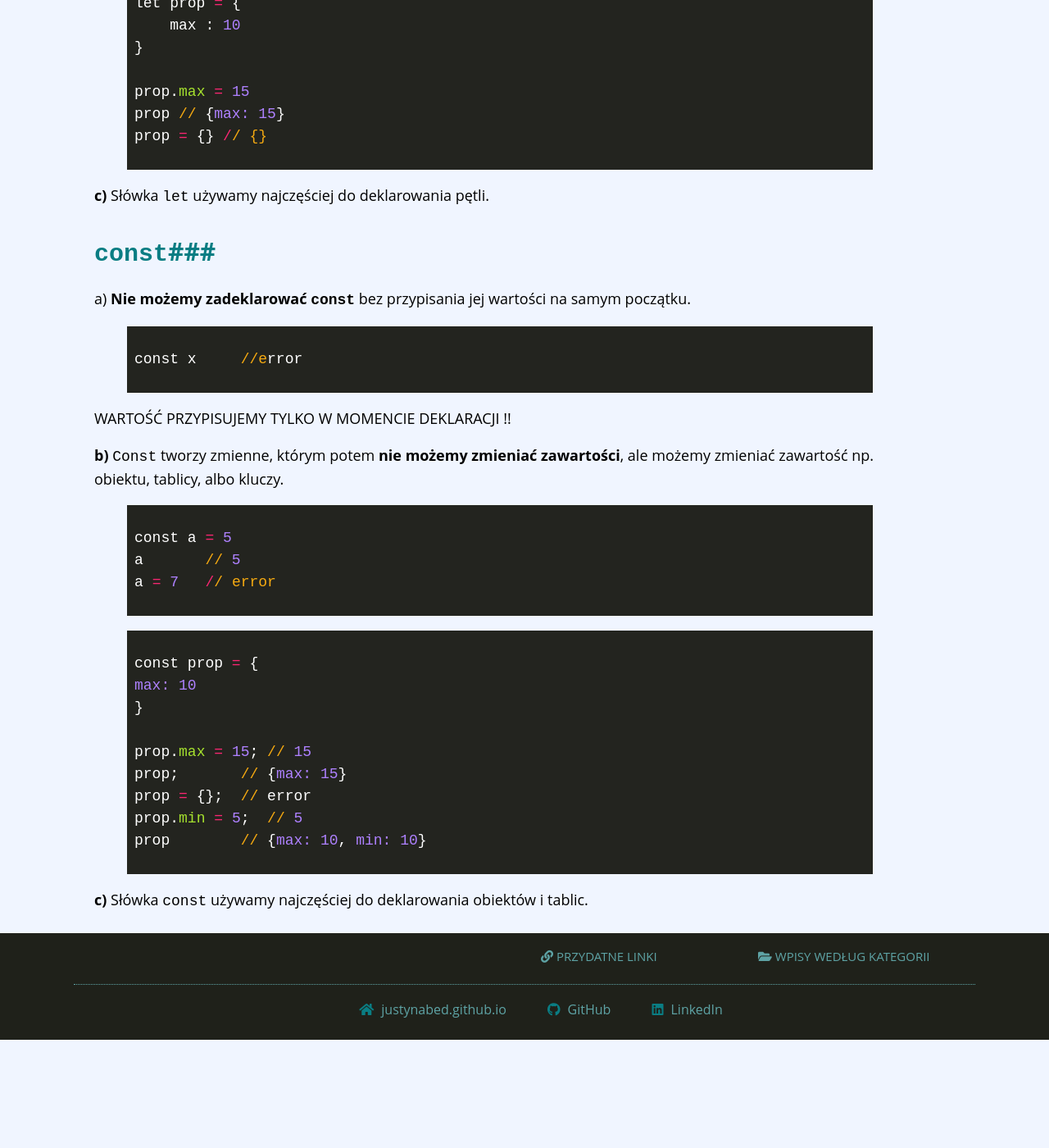
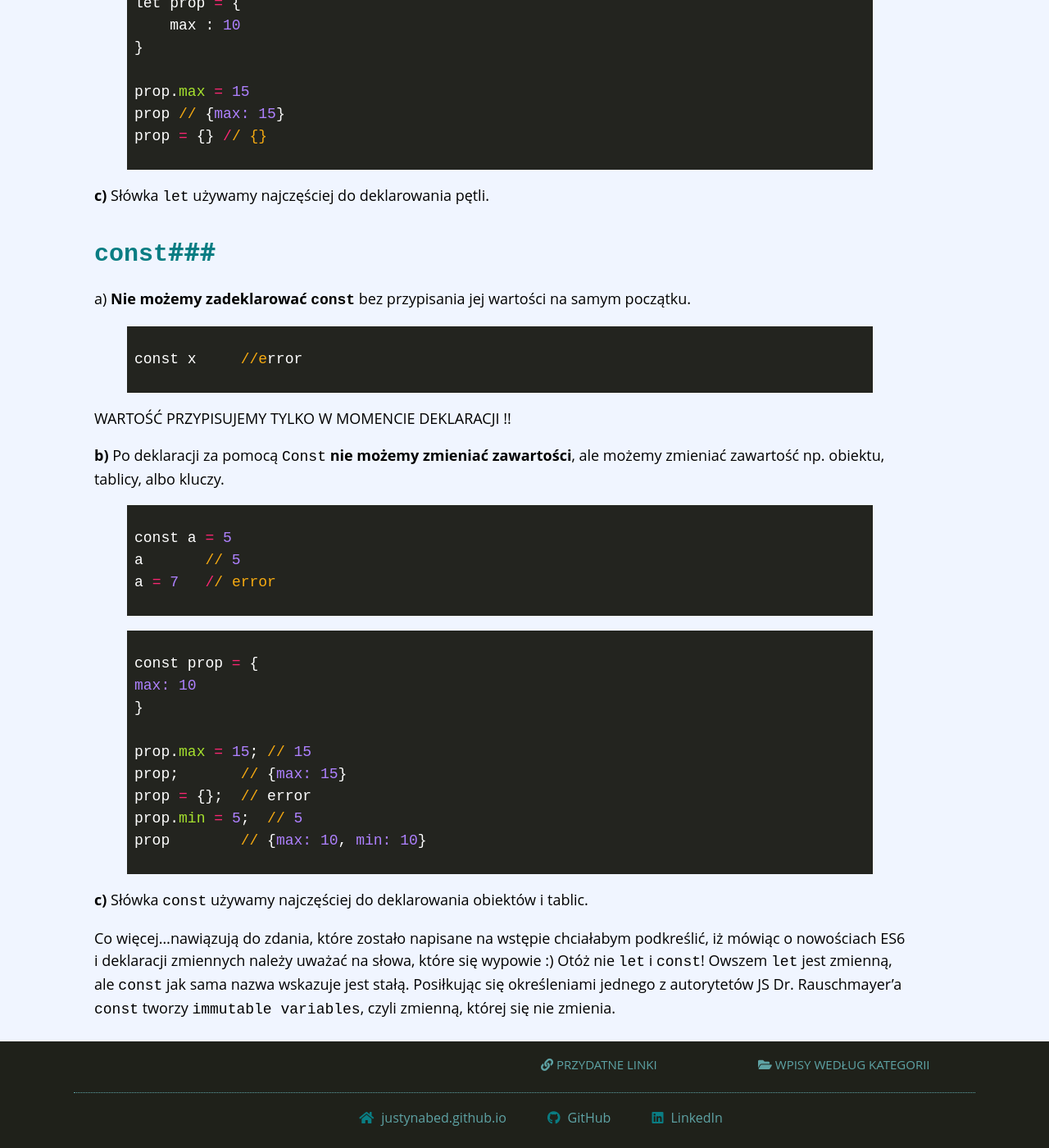
Before and after one commit to JustynaBed/Til, a Jekyll site: the page built from _posts/2018-03-10-let-const.md, in a window 1280 px wide and 1400 px high, scrolled down 2611 px. Shown: the whole window at 82% size. Built offline with Jekyll 4.4.1, drawn with Linux system fonts in a browser that asks for light colours; nearby versions of some CDN libraries; before the commit the page ends 3879 px from its top, so only the background shows below that; some of the changed text lies outside the part shown.

Commit message:
so const is immutable variables

````diff
--- a/_posts/2018-03-10-nowe-zmienne.md
+++ b/_posts/2018-03-10-let-const.md
@@ -1,5 +1,5 @@
 ---
-description: let, const vs var- dzięki nim definiujemy zmienną, ale…
+description: let, const vs var. ES6 wprowadziło coś nowego, ułatiwającego kodowanie, ale…
 categories: ES6
 tags: [js, ES6]
 ---
@@ -131,7 +131,7 @@ const x     //error
 
 WARTOŚĆ PRZYPISUJEMY TYLKO W MOMENCIE DEKLARACJI !!
 
-**b)** ```Const``` tworzy zmienne, którym potem **nie możemy zmieniać zawartości**, ale możemy zmieniać zawartość np. obiektu, tablicy, albo kluczy.
+**b)** Po deklaracji za pomocą ```Const``` **nie możemy zmieniać zawartości**, ale możemy zmieniać zawartość np. obiektu, tablicy, albo kluczy.
 
 
 {% highlight ruby %}
@@ -155,3 +155,8 @@ prop        // {max: 10, min: 10}
 {% endhighlight %}
 
 **c)** Słówka ```const``` używamy najczęściej do deklarowania obiektów i tablic.
+
+
+Co więcej...nawiązują do zdania, które zostało napisane na wstępie chciałabym podkreślić, iż mówiąc o nowościach ES6 i deklaracji zmiennych
+należy uważać na słowa, które się wypowie :) Otóż nie ```let``` i ```const```! Owszem  ```let``` jest zmienną, ale ```const``` jak sama nazwa wskazuje jest stałą.
+Posiłkując się określeniami jednego z autorytetów JS Dr. Rauschmayer'a ```const``` tworzy ```immutable variables```, czyli zmienną, której się nie zmienia.
````
